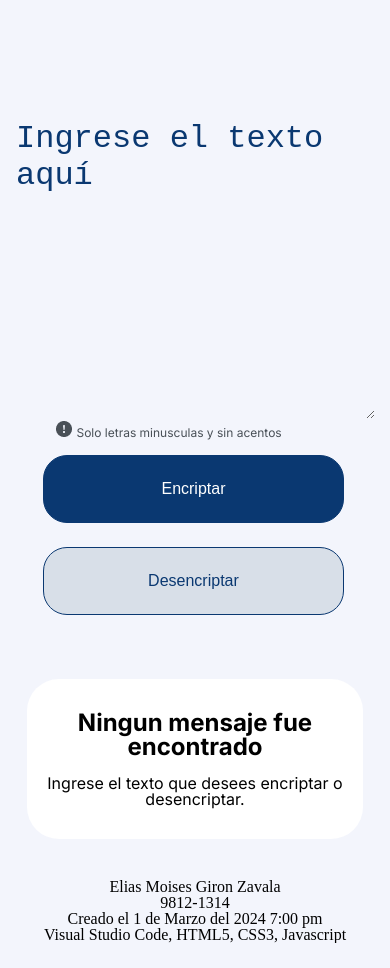
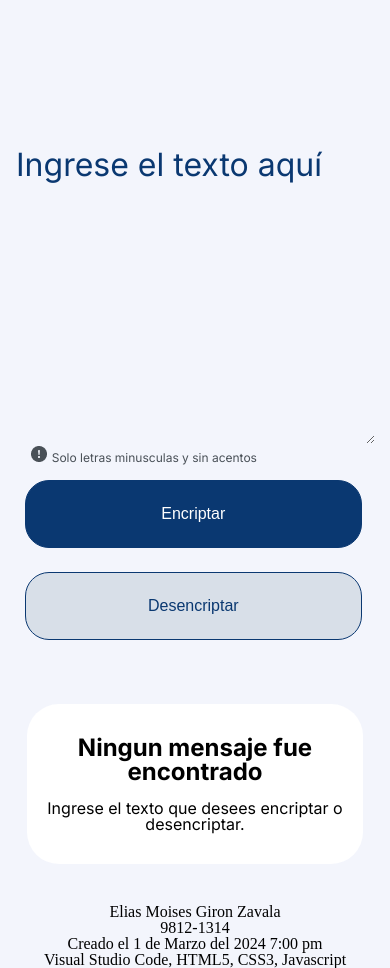
Before and after one commit to Honda99Poulsen/encriptador-de-texto, a plain HTML site: page index.html in a window 390 px wide. Before the commit the page ends 943 px from the top, so only its background shows below. Drawn offline with Linux system fonts and the light colour scheme.

Commit message:
Actualizacion del style.css

```diff
--- a/style.css
+++ b/style.css
@@ -24,6 +24,10 @@ h1{
 
 .caja textarea::placeholder{
     color: #0A3871;
+}
+
+textarea{
+    font-family: 'Inter';
 }
 
 #texto{
@@ -166,18 +170,18 @@ footer{
     }
 
     #dosBotones{
-        width: 89.58%;
+        width: 100%;
         margin: 0 auto;
-    }
-
-    #dosBotones section{
-        margin-left: 10.2%;
     }
 
     .dosBotones-hijo{
         display: block;
-        width: max-content;
+        width: 100%;
         margin: 0 auto;
+    }
+
+    .boton{
+        width: 48%;
     }
 
     .lupin{
@@ -221,8 +225,9 @@ footer{
 
 
 @media screen and (max-width: 480px){
+
     .titulo{
-        padding: 24px 0 24px 16px;
+        padding: 24px 0 24p x 16px;
     }
 
     .titulo img{
@@ -252,6 +257,10 @@ footer{
     .botones div{
         width: 87.2%;
         margin: 0 auto;
+    }
+
+    #dosBotones section{
+        margin-left: 8%;
     }
 
     .boton{
```
